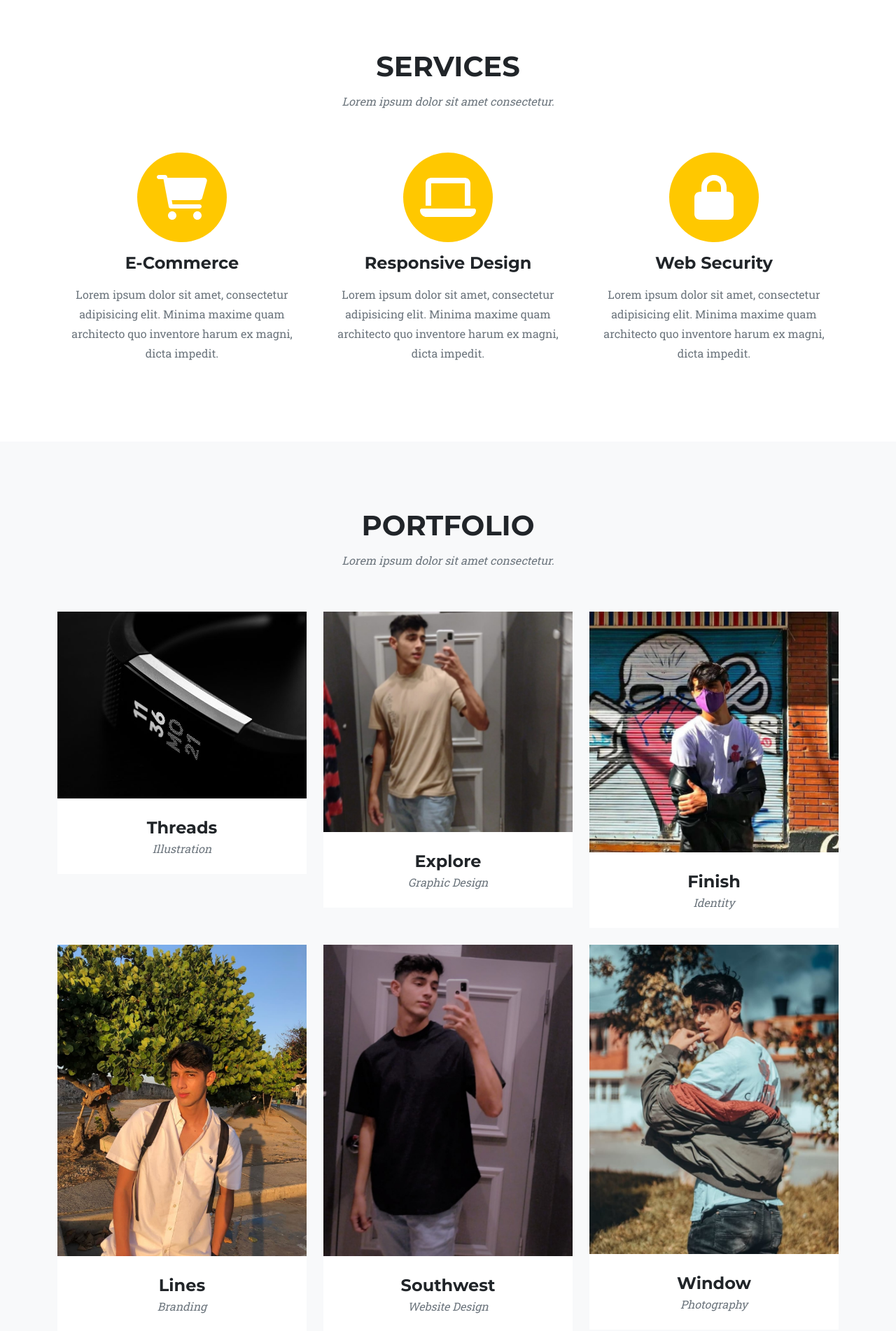
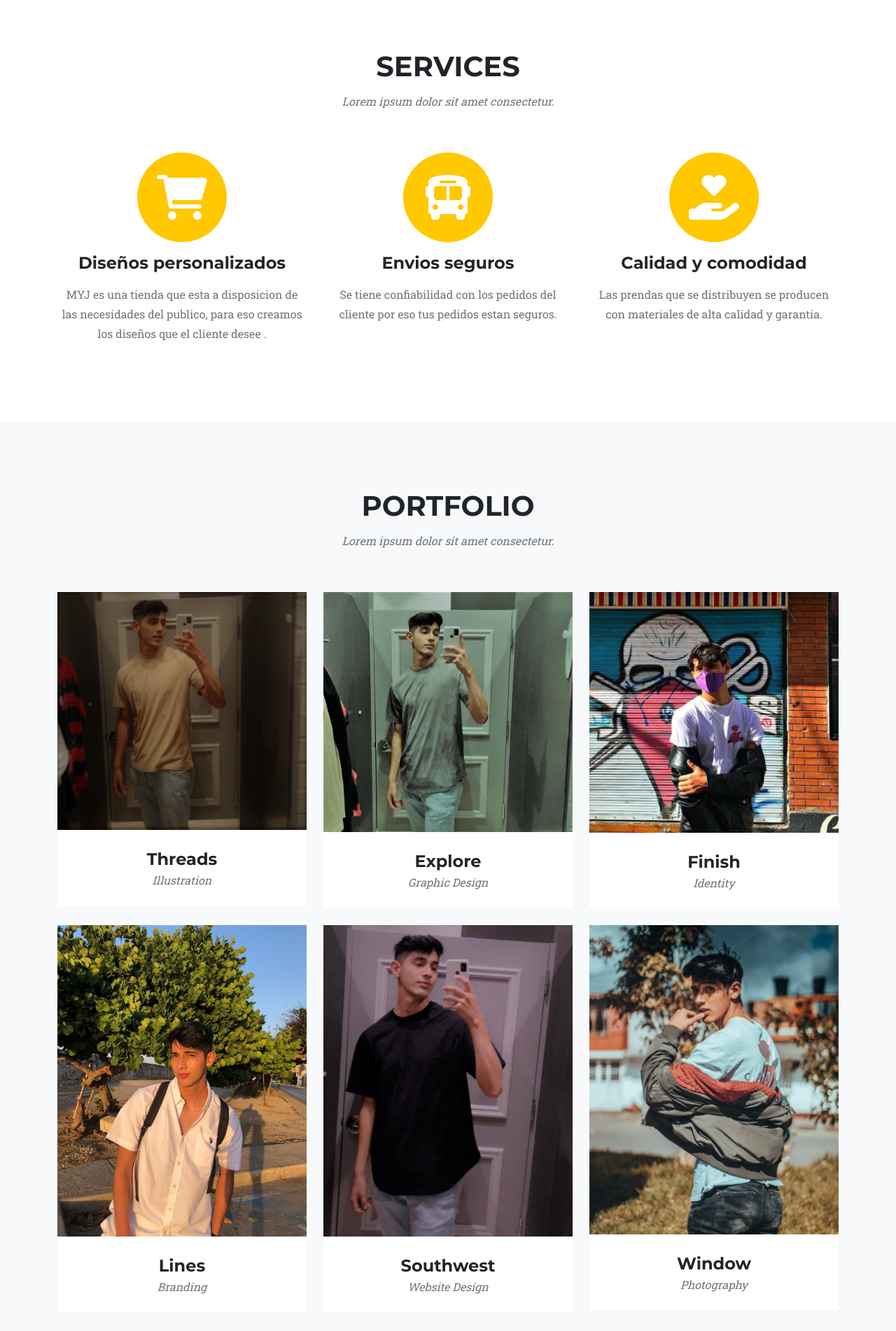
Before and after one commit to Juan42509/shopy_myj, a PHP site: page /tienda/ in a window 1280 px wide. Shown: the part 770-2672 px from the top of the page at 70% size. Run offline with PHP 8.4, Linux system fonts and the light colour scheme; some libraries are stand-ins or nearby versions.

Commit message:
Se ajusto la seccion de desarolladores en la plantilla del home

```diff
--- a/views/layout/homepage.php
+++ b/views/layout/homepage.php
@@ -60,24 +60,25 @@
                             <i class="fas fa-circle fa-stack-2x text-primary"></i>
                             <i class="fas fa-shopping-cart fa-stack-1x fa-inverse"></i>
                         </span>
-                        <h4 class="my-3">E-Commerce</h4>
-                        <p class="text-muted">Lorem ipsum dolor sit amet, consectetur adipisicing elit. Minima maxime quam architecto quo inventore harum ex magni, dicta impedit.</p>
+                        <h4 class="my-3">Diseños personalizados</h4>
+                        <p class="text-muted">MYJ es una tienda que esta a disposicion de las necesidades del publico, para eso creamos los diseños que el cliente desee .</p>
                     </div>
                     <div class="col-md-4">
                         <span class="fa-stack fa-4x">
                             <i class="fas fa-circle fa-stack-2x text-primary"></i>
-                            <i class="fas fa-laptop fa-stack-1x fa-inverse"></i>
+                            <i class="fas fa-bus fa-stack-1x fa-inverse"></i>
                         </span>
-                        <h4 class="my-3">Responsive Design</h4>
-                        <p class="text-muted">Lorem ipsum dolor sit amet, consectetur adipisicing elit. Minima maxime quam architecto quo inventore harum ex magni, dicta impedit.</p>
+                        <h4 class="my-3">Envios seguros </h4>
+                        <p class="text-muted">Se tiene confiabilidad con los pedidos del cliente por eso tus pedidos estan seguros.</p>
                     </div>
                     <div class="col-md-4">
                         <span class="fa-stack fa-4x">
                             <i class="fas fa-circle fa-stack-2x text-primary"></i>
-                            <i class="fas fa-lock fa-stack-1x fa-inverse"></i>
+                            <i class="fas fa-hand-holding-heart fa-stack-1x fa-inverse"></i>
+
                         </span>
-                        <h4 class="my-3">Web Security</h4>
-                        <p class="text-muted">Lorem ipsum dolor sit amet, consectetur adipisicing elit. Minima maxime quam architecto quo inventore harum ex magni, dicta impedit.</p>
+                        <h4 class="my-3">Calidad y comodidad</h4>
+                        <p class="text-muted">Las prendas que se distribuyen se producen con materiales de alta calidad y garantia.</p>
                     </div>
                 </div>
             </div>
@@ -97,7 +98,7 @@
                                 <div class="portfolio-hover">
                                     <div class="portfolio-hover-content"><i class="fas fa-plus fa-3x"></i></div>
                                 </div>
-                                <img class="img-fluid" src="<?=base_url?>assets/img/portfolio/1.jpg" alt="..." />
+                                <img class="img-fluid" src="<?=base_url?>assets/img/portfolio/juan.jpeg" alt="..." />
 
                             </a>
                             <div class="portfolio-caption">
@@ -113,7 +114,7 @@
                                 <div class="portfolio-hover">
                                     <div class="portfolio-hover-content"><i class="fas fa-plus fa-3x"></i></div>
                                 </div>
-                                <img class="img-fluid" src="<?=base_url?>assets/img/portfolio/d1.jpg" alt="..." />
+                                <img class="img-fluid" src="<?=base_url?>assets/img/portfolio/233.jpeg" alt="..." />
                             </a>
                             <div class="portfolio-caption">
                                 <div class="portfolio-caption-heading">Explore</div>
@@ -250,15 +251,15 @@
         <section class="page-section bg-light" id="team">
             <div class="container">
                 <div class="text-center">
-                    <h2 class="section-heading text-uppercase">Our Amazing Team</h2>
+                    <h2 class="section-heading text-uppercase">Equipo de administracion MYJ</h2>
                     <h3 class="section-subheading text-muted">Lorem ipsum dolor sit amet consectetur.</h3>
                 </div>
                 <div class="row">
                     <div class="col-lg-4">
                         <div class="team-member">
-                            <img class="mx-auto rounded-circle" src="<?=base_url?>assets/img/team/1.jpg" alt="..." />
-                            <h4>Parveen Anand</h4>
-                            <p class="text-muted">Lead Designer</p>
+                            <img class="mx-auto rounded-circle" src="<?=base_url?>assets/img/team/leidy-developer.jpg" alt="..." />
+                            <h4>Leidy Yuliet</h4>
+                            <p class="text-muted">Desarrollador</p>
                             <a class="btn btn-dark btn-social mx-2" href="#!" aria-label="Parveen Anand Twitter Profile"><i class="fab fa-twitter"></i></a>
                             <a class="btn btn-dark btn-social mx-2" href="#!" aria-label="Parveen Anand Facebook Profile"><i class="fab fa-facebook-f"></i></a>
                             <a class="btn btn-dark btn-social mx-2" href="#!" aria-label="Parveen Anand LinkedIn Profile"><i class="fab fa-linkedin-in"></i></a>
@@ -266,9 +267,9 @@
                     </div>
                     <div class="col-lg-4">
                         <div class="team-member">
-                            <img class="mx-auto rounded-circle" src="<?=base_url?>assets/img/team/2.jpg" alt="..." />
-                            <h4>Diana Petersen</h4>
-                            <p class="text-muted">Lead Marketer</p>
+                            <img class="mx-auto rounded-circle" src="<?=base_url?>assets/img/team/sofia-developer.jpg" alt="..." />
+                            <h4>Sofia Mateus</h4>
+                            <p class="text-muted">Desarrollador</p>
                             <a class="btn btn-dark btn-social mx-2" href="#!" aria-label="Diana Petersen Twitter Profile"><i class="fab fa-twitter"></i></a>
                             <a class="btn btn-dark btn-social mx-2" href="#!" aria-label="Diana Petersen Facebook Profile"><i class="fab fa-facebook-f"></i></a>
                             <a class="btn btn-dark btn-social mx-2" href="#!" aria-label="Diana Petersen LinkedIn Profile"><i class="fab fa-linkedin-in"></i></a>
@@ -276,9 +277,9 @@
                     </div>
                     <div class="col-lg-4">
                         <div class="team-member">
-                            <img class="mx-auto rounded-circle" src="<?=base_url?>assets/img/team/3.jpg" alt="..." />
-                            <h4>Larry Parker</h4>
-                            <p class="text-muted">Lead Developer</p>
+                            <img class="mx-auto rounded-circle" src="<?=base_url?>assets/img/team/juan-developer.jpg" alt="..." />
+                            <h4>Juan salas</h4>
+                            <p class="text-muted">Desarrollador</p>
                             <a class="btn btn-dark btn-social mx-2" href="#!" aria-label="Larry Parker Twitter Profile"><i class="fab fa-twitter"></i></a>
                             <a class="btn btn-dark btn-social mx-2" href="#!" aria-label="Larry Parker Facebook Profile"><i class="fab fa-facebook-f"></i></a>
                             <a class="btn btn-dark btn-social mx-2" href="#!" aria-label="Larry Parker LinkedIn Profile"><i class="fab fa-linkedin-in"></i></a>
```
Also changed, not shown: assets/img/portfolio/233.jpeg (added), assets/img/portfolio/d4.jpg (deleted), assets/img/portfolio/juan.jpeg (added), assets/img/team/1.jpg (deleted), assets/img/team/2.jpg (deleted), assets/img/team/3.jpg (deleted), assets/img/team/juan-developer.jpg (added), assets/img/team/leidy-developer.jpg (added), assets/img/team/sofia-developer.jpg (added).
